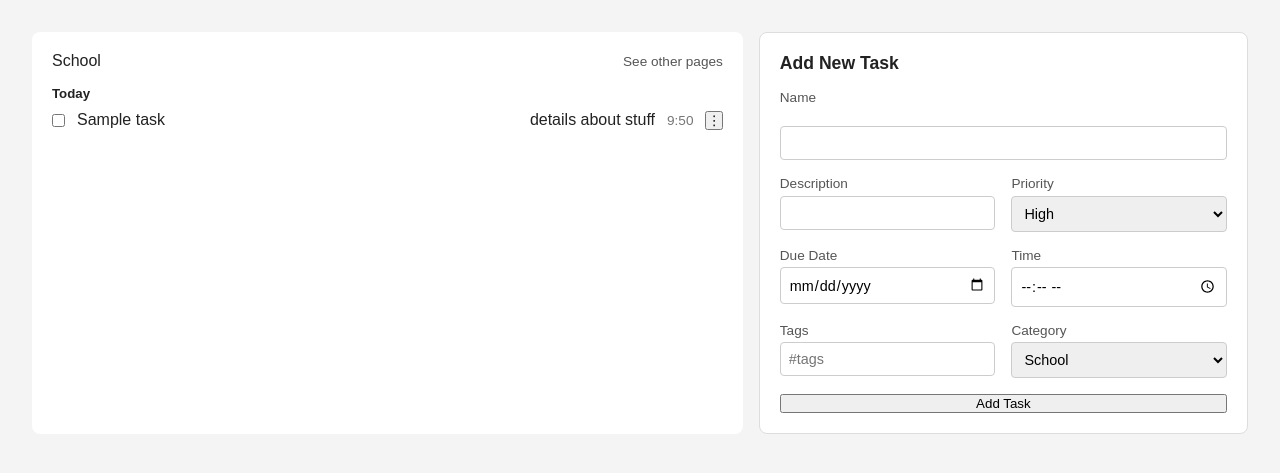
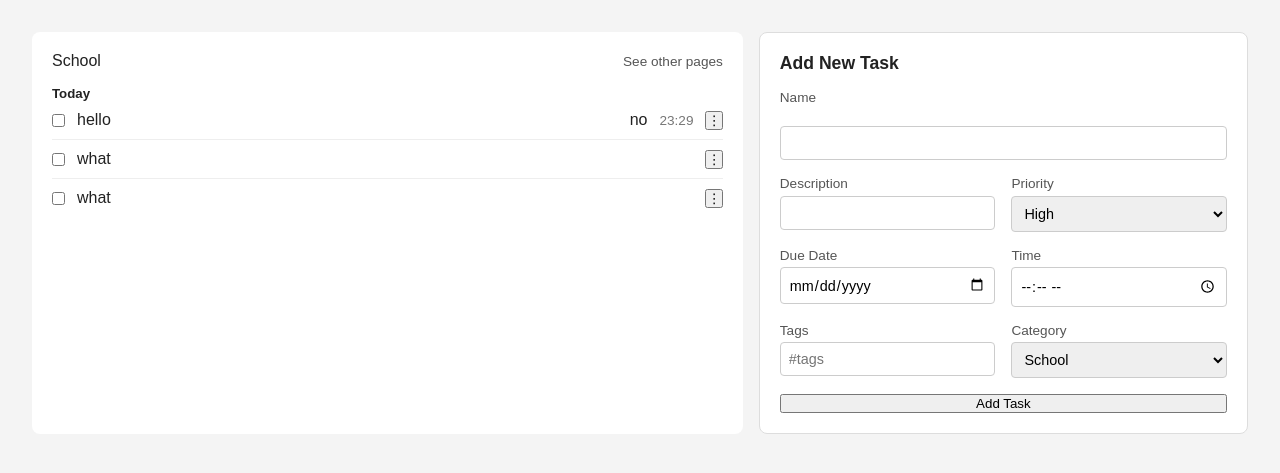
Before and after one commit to strg-ze/cmsc128-Lab1_CRUD_tipon, a Flask app: page /tasks in a window 1280 px wide. Shown: the part 51-524 px from the top of the page. Run offline with Flask 3, Linux system fonts and the light colour scheme; data comes from the database, SQL or seed files in the repository.

Commit message:
feat: replace hardcoded lines with database-driven task list

```diff
--- a/templates/tasks.html
+++ b/templates/tasks.html
@@ -9,13 +9,15 @@
         </div>
         <h5 class="list-label">Today</h5>
         <ul class="task-list">
+            {% for task in tasks %}
             <li class="task-item">
-                <input type="checkbox">
-                <span class="task-name">Sample task</span>
-                <span class="task-desc">details about stuff</span>
-                <time class="task-time">9:50</time>
+                <input type="checkbox" {%if task['completed'] %} checked{%endif%}>
+                <span class="task-name">{{task['name']}}</span>
+                <span class="task-desc">{{task['description']}}</span>
+                <time class="task-time">{{task['time']}}</time>
                 <button class="task-menu">⋮</button>
             </li>
+            {% endfor %}
         </ul>
     </section>
 
```
